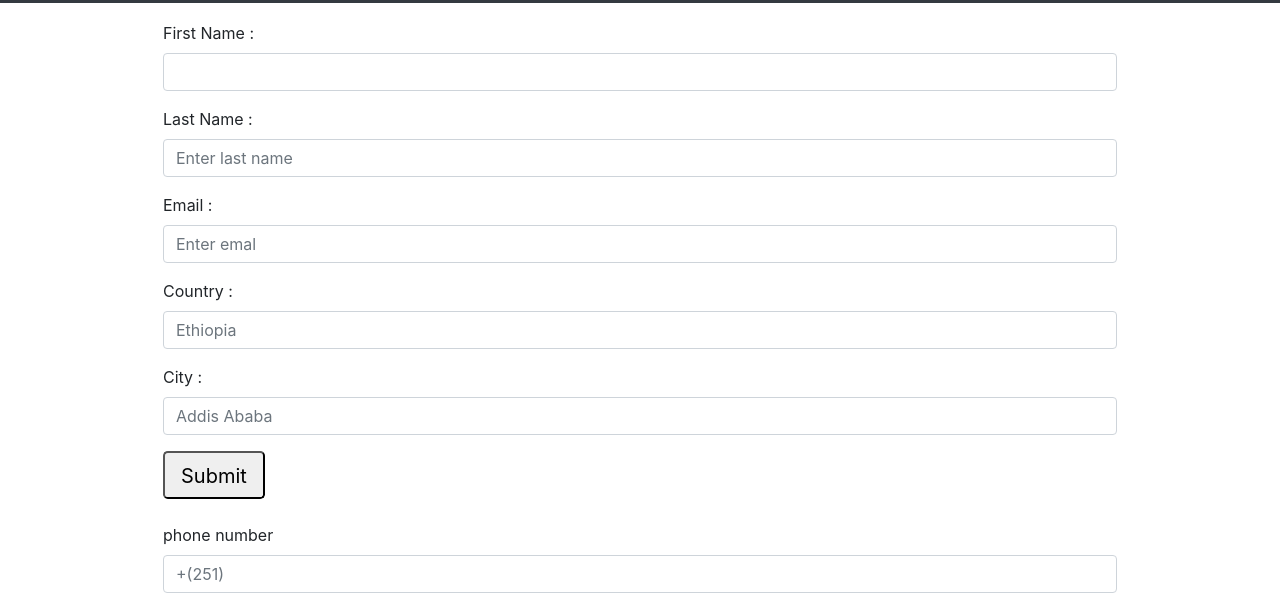
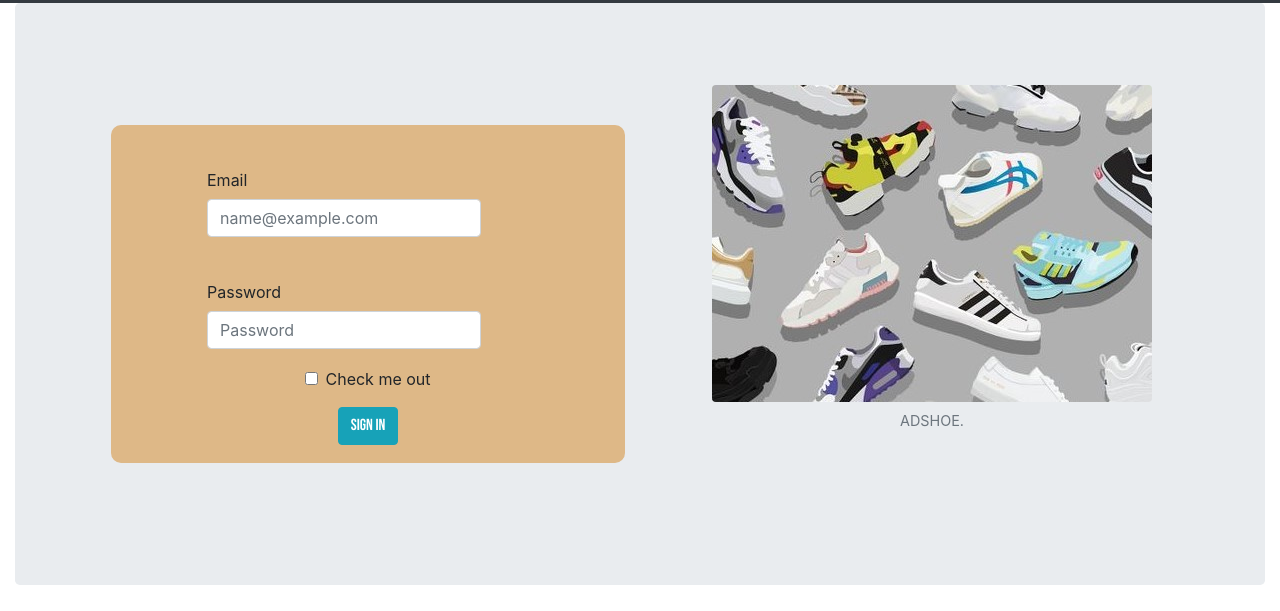
Before and after one commit to Buchi000/shoe, a plain HTML site: page Desktop/ShoePurchaseWebsite/buy.html in a window 1280 px wide. Shown: the part 62-673 px from the top of the page. Drawn offline with nearby package versions, Linux system fonts and the light colour scheme.

Commit message:
buy.html page is updated by adding sign in form and it redirect to payment page

```diff
--- a/Desktop/ShoePurchaseWebsite/asset/css/style.css
+++ b/Desktop/ShoePurchaseWebsite/asset/css/style.css
@@ -169,3 +169,11 @@ form{
 .certified{
     margin-right: 0px;
 }
+.run{
+
+    background-color: burlywood;
+    width: fit-content;
+    border-radius: 10px;
+    margin: 40px;
+    margin-right: auto;
+}
--- a/Desktop/ShoePurchaseWebsite/buy.html
+++ b/Desktop/ShoePurchaseWebsite/buy.html
@@ -49,38 +49,60 @@
     </div>
       </div>
 </nav>
-<div class="container">
-  <form action="">
-      <div class="form-group">
-          <label for="fname">First Name : </label>
-          <input class="form-control" type="text" name="fname" id="fname">
+<div class="container-fluid">
+  <div class="jumbotron">
+    <div class=" row text-center px-4 ">
+
+      <div class="col-md-6 " >
+    <div class="run">
+
+
+      <form>
+
+        <div class="row g-3 align-items-center">
+          <div class="col-auto">
+            <label for="inputPassword6" class="col-form-label">Email</label>
+          </div>
+          <div class="col-auto">
+            <input type="email" class="form-control" id="exampleInputEmail1" aria-describedby="emailHelp" placeholder="name@example.com">
+          </div>
+
+        </div>
+
+        <div class="row g-3 align-items-center">
+          <div class="col-auto">
+            <label for="inputPassword6" class="col-form-label">Password</label>
+          </div>
+          <div class="col-auto">
+            <input type="password" id="inputPassword6" class="form-control" aria-describedby="passwordHelpInline" placeholder="Password">
+          </div>
+
+        </div>
+
+        <div class="mb-3 form-check">
+          <input type="checkbox" class="form-check-input" id="exampleCheck1">
+          <label class="form-check-label" for="exampleCheck1">Check me out</label>
+        </div>
+        <a href="index.html" class="btn btn-info" role="button">Sign in</a>
+
+
+      </form>
       </div>
-      <div class="form-group">
-          <label for="sname">Last Name : </label>
-          <input class="form-control" type="text" name="lname" placeholder="Enter last name" id="fname">
       </div>
-      <div class="form-group">
-          <label for="memail">Email : </label>
-          <input class="form-control" type="email" name="memail" placeholder="Enter emal" id="memail">
+      <div class="col-md-6 " >
+        <figure class="figure">
+          <img src="./asset/image/about.jpg" class="figure-img img-fluid rounded" alt="">
+          <figcaption class="figure-caption">ADSHOE.</figcaption>
+        </figure>
       </div>
-      <div class="form-group">
-          <label for="pass">Country : </label>
-          <input class="form-control" type="password" placeholder ="Ethiopia"name="pass" id="pass">
       </div>
-      <div class="form-group">
-        <label for="pass">City : </label>
-        <input class="form-control" type="password" placeholder ="Addis Ababa"name="pass" id="pass">
-    </div>
 
-      <div class="form-group"><label for="fname">
-          <input class="form-control-lg" type="submit" >
-      </div>
-      <div class="form-group">
-          <label for="pass">phone number</label>
-          <input class="form-control" type="number" placeholder="+(251)">
-      </div>
-  </form>
+
+
+
+  </div>
 </div>
+
 <center><h1>Choose payment method</h1></center>
 <div class="container">
   <div class="form-group">
```
Also changed, not shown: Desktop/ShoePurchaseWebsite/about.html (+7 -8 lines).
